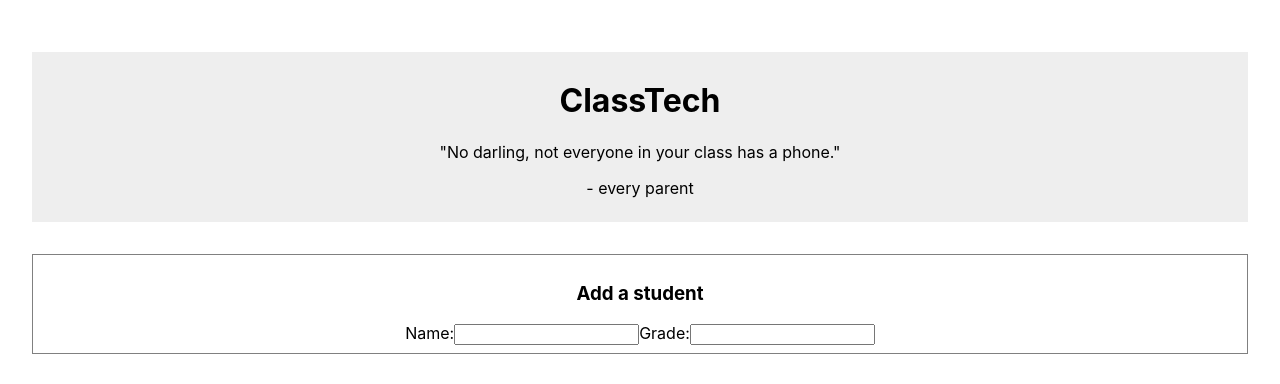
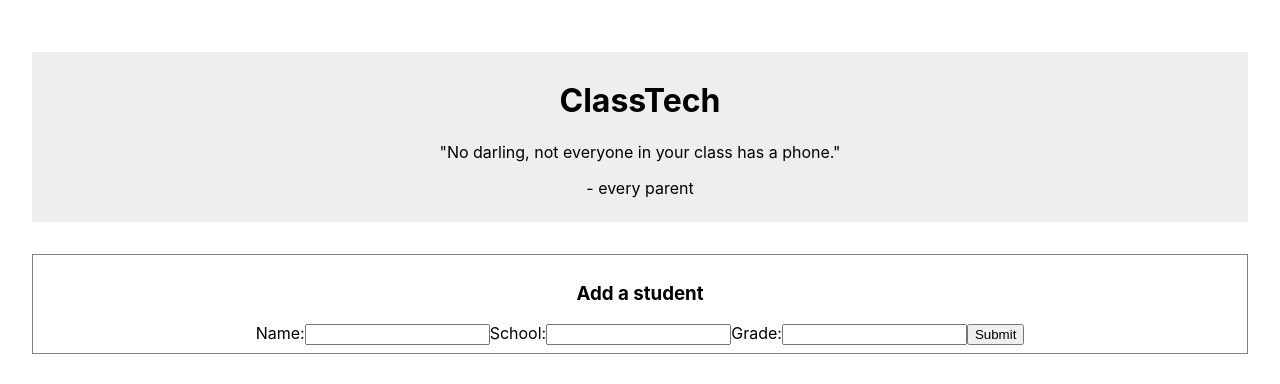
Before and after one commit to sparsell/classtech-frontend, a React (Create React App) app: page / in a window 1280 px wide. Shown: the top 384 px of the page. Built offline with nearby package versions, Linux system fonts and the light colour scheme; no server answers.

Commit message:
wip newstudent form

```diff
--- a/src/components/NewStudentForm.js
+++ b/src/components/NewStudentForm.js
@@ -1,52 +1,57 @@
 import React from 'react'
-// import Button from 'react-bootstrap/Button';
+// import SchoolFilter from "./SchoolFilter"
+// import GradeFilter from "./GradeFilter"
 
 class NewStudentForm extends React.Component {
 
-    constructor() {
-        super()
-        this.state = {value: ''}
-
+    constructor(props) {
+        super(props)
+        this.state = {
+            name: '',
+            school: '',
+            grade: ''
+        }
         this.handleChange = this.handleChange.bind(this)
-        this.handleSubmit = this.handleNameSubmit.bind(this)
-        this.handleSubmit = this.handleGradeSubmit.bind(this)
+        this.handleSubmit = this.handleSubmit.bind(this)
     }
 
         handleChange(event) {
-        this.setState({value: event.target.value})
+            this.setState({name: event.target.value})
         }
-
-    handleNameSubmit(event) {
-        alert(`${this.state.value} was added`)
-        event.preventDefault()
-    }
-
-    handleGradeSubmit(event) {
-        alert("A new student was added")
+        handleSubmit(event) {
             event.preventDefault()
         }
 
     render() {
         return (
-         <div className="new-student" class="col-sm">
+         <div className="new-student">
               <h3>Add a student</h3>
-                <form onSubmit={this.handleNameSubmit}>
-                    <label>
-                    Name:
-                    <input type="text" value={this.state.value} onChange={this.handleNameChange}/>
-                    </label>
+                <form onSubmit={this.handleSubmit}>
+                    <label>Name:</label>
+                    <input type="text" value={this.state.value} />
 
-                    <label>
-                    Grade:
-                    <input type="text" value={this.state.value} onChange={this.handleGradeSubmit} />
-                    </label>
-                      {/* <Button variant="secondary" type="submit" value="submit">
-                        Add Product
-                    </Button> */}
+                    <label>School:</label>
+                    <input type="select" />
+
+                    <label>Grade:</label>
+                    <input type="select" />
+
+                    <input type="submit"></input>
                 </form>
         </div>
             )
         }
+
+
+    // render() {
+    //     return (
+    //         <div>
+    //             <SchoolFilter />
+    //             <GradeFilter />
+    //         </div>
+
+    //     )
+    // }
 }
 
 export default NewStudentForm
```
Lines whose indentation alone changed are shown as unchanged.
